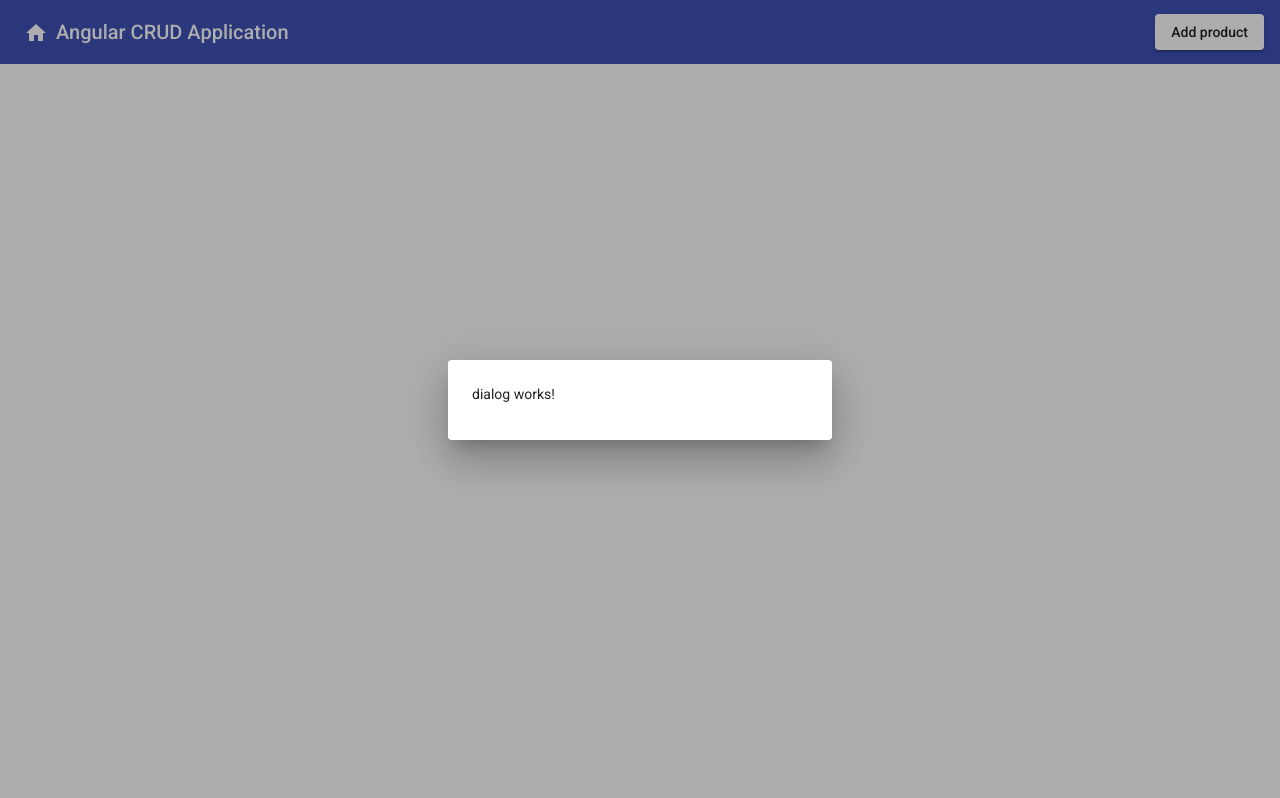
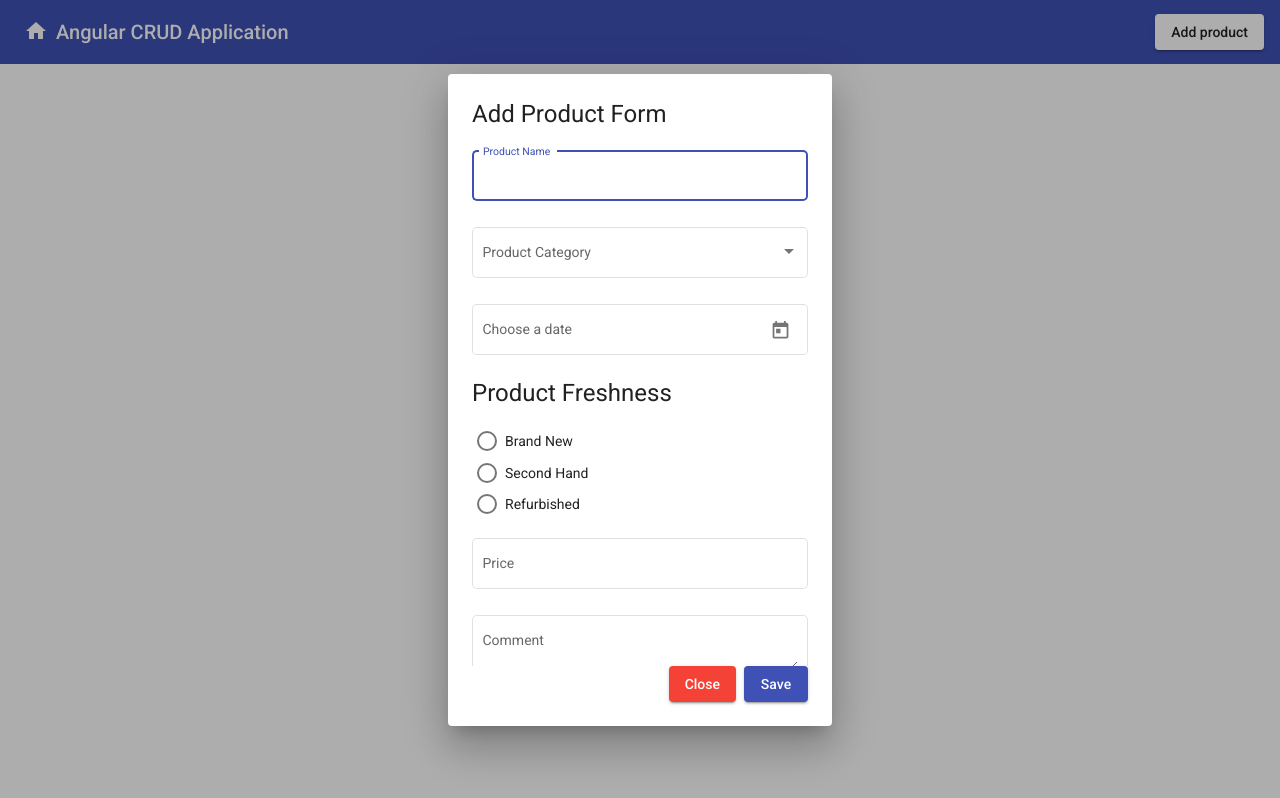
Before and after one commit to arjungautam1/Angular-CRUD, an Angular app: page / in a window 1280 px wide. Both pictures are taken after a click on the button "Add product". Built offline with nearby package versions, Linux system fonts and the light colour scheme.

Commit message:
dialog box completed

```diff
--- a/src/app/app.component.html
+++ b/src/app/app.component.html
@@ -5,7 +5,7 @@
       class="example-icon"
       aria-label="Example icon-button with menu icon"
     >
-      <mat-icon>home</mat-icon>
+      <mat-icon style="margin-bottom: 5px;">home</mat-icon>
     </button>
     <span>Angular CRUD Application</span>
     <span class="example-spacer"></span>
--- a/src/app/dialog/dialog.component.html
+++ b/src/app/dialog/dialog.component.html
@@ -1 +1,49 @@
-<p>dialog works!</p>
+<h1 mat-dialog-title>Add Product Form</h1>
+<div mat-dialog-content>
+  <mat-form-field appearance="outline">
+    <mat-label>Product Name</mat-label>
+    <input matInput placeholder="Product Name" />
+  </mat-form-field>
+
+  <mat-form-field appearance="outline">
+    <mat-label>Product Category</mat-label>
+    <mat-select placeholder="Product Category">
+      <mat-option value="Fruits">Fruits</mat-option>
+      <mat-option value="Vegetables">Vegetables</mat-option>
+      <mat-option value="Electronics">Electronics</mat-option>
+    </mat-select>
+  </mat-form-field>
+
+  <mat-form-field appearance="outline">
+    <mat-label>Choose a date</mat-label>
+    <input matInput [matDatepicker]="picker" />
+    <mat-datepicker-toggle matSuffix [for]="picker"></mat-datepicker-toggle>
+    <mat-datepicker #picker></mat-datepicker>
+  </mat-form-field>
+
+  <label for=""><h1>Product Freshness</h1></label>
+  <mat-radio-group>
+    <mat-radio-button *ngFor="let fresh of freshnessList" [value]="fresh">
+      {{ fresh }}
+    </mat-radio-button>
+  </mat-radio-group>
+
+  <mat-form-field appearance="outline">
+    <mat-label>Price</mat-label>
+    <input matInput type="number" placeholder="Product Price" />
+  </mat-form-field>
+
+  <mat-form-field appearance="outline">
+    <mat-label>Comment</mat-label>
+    <textarea matInput></textarea>
+  </mat-form-field>
+</div>
+
+<div>
+  <div mat-dialog-action [align]="'end'">
+    <button mat-raised-button color="warn" mat-dialog-close>Close</button>
+    <button style="margin-left: 8px" color="primary" mat-raised-button>
+      Save
+    </button>
+  </div>
+</div>
--- a/src/app/dialog/dialog.component.scss
+++ b/src/app/dialog/dialog.component.scss
@@ -0,0 +1,14 @@
+mat-form-field {
+  width: 100%;
+}
+
+.mat-radio-group {
+  display: flex;
+  flex-direction: column;
+  margin: 15px 0;
+  align-items: flex-start;
+}
+
+.mat-radio-button {
+  margin: 5px;
+}
--- a/src/app/dialog/dialog.component.ts
+++ b/src/app/dialog/dialog.component.ts
@@ -7,6 +7,9 @@ import { Component, OnInit } from '@angular/core';
 })
 export class DialogComponent implements OnInit {
 
+  freshnessList=["Brand New","Second Hand","Refurbished"]
+
+
   constructor() { }
 
   ngOnInit(): void {
--- a/src/index.html
+++ b/src/index.html
@@ -1,16 +1,22 @@
-<!doctype html>
+<!DOCTYPE html>
 <html lang="en">
-<head>
-  <meta charset="utf-8">
-  <title>AngularCrud</title>
-  <base href="/">
-  <meta name="viewport" content="width=device-width, initial-scale=1">
-  <link rel="icon" type="image/x-icon" href="favicon.ico">
-  <link rel="preconnect" href="https://fonts.gstatic.com">
-  <link href="https://fonts.googleapis.com/css2?family=Roboto:wght@300;400;500&display=swap" rel="stylesheet">
-  <link href="https://fonts.googleapis.com/icon?family=Material+Icons" rel="stylesheet">
-</head>
-<body class="mat-typography">
-  <app-root></app-root>
-</body>
+  <head>
+    <meta charset="utf-8" />
+    <title>Crud App</title>
+    <base href="/" />
+    <meta name="viewport" content="width=device-width, initial-scale=1" />
+    <link rel="icon" type="image/x-icon" href="favicon.ico" />
+    <link rel="preconnect" href="https://fonts.gstatic.com" />
+    <link
+      href="https://fonts.googleapis.com/css2?family=Roboto:wght@300;400;500&display=swap"
+      rel="stylesheet"
+    />
+    <link
+      href="https://fonts.googleapis.com/icon?family=Material+Icons"
+      rel="stylesheet"
+    />
+  </head>
+  <body class="mat-typography">
+    <app-root></app-root>
+  </body>
 </html>
```
Also changed, not shown: src/app/app.module.ts (+14 -2 lines), 1 other file (tests, documents, lock files or other folders).
